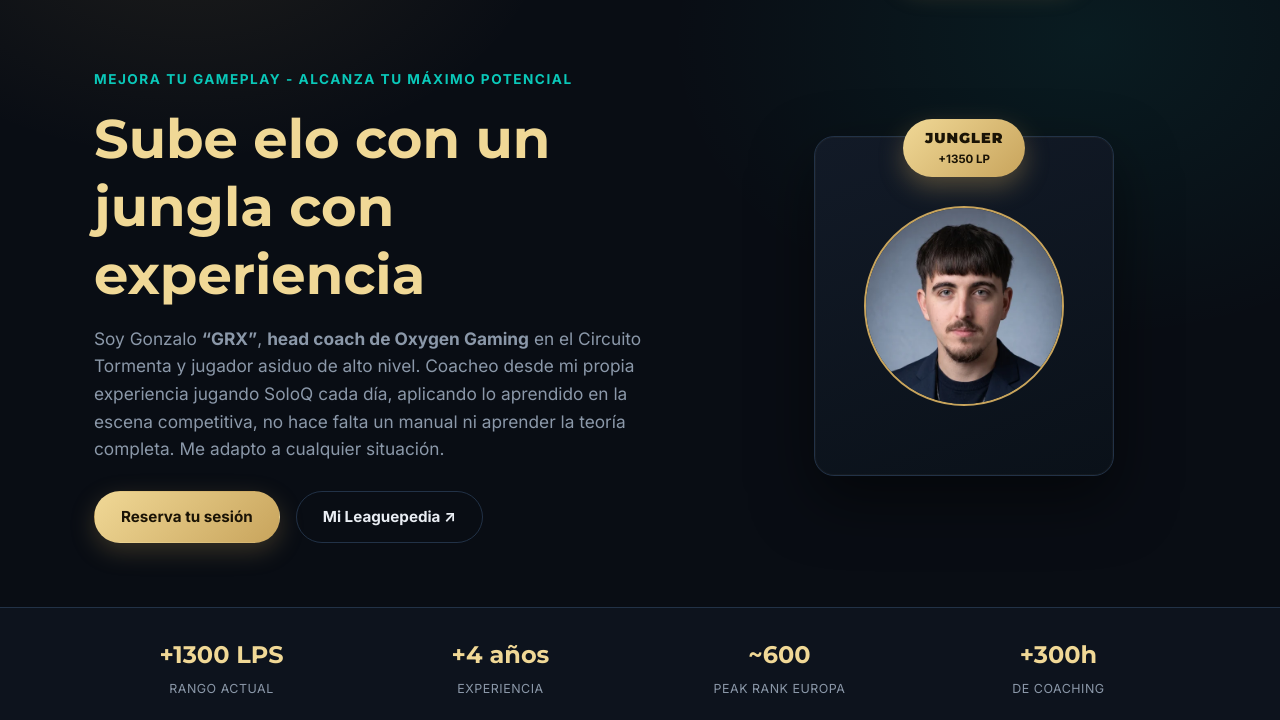
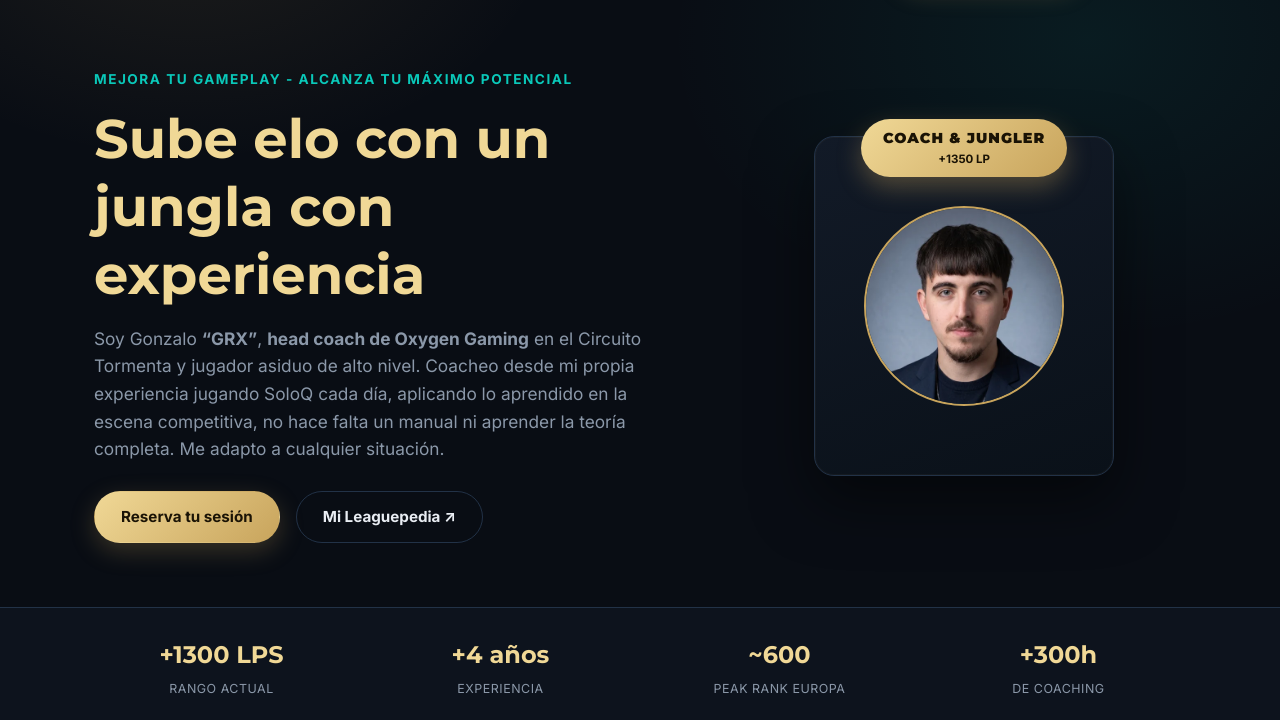
Before and after one commit to gzbl-dev/GRXCoaching, a plain HTML site: page index.html in a window 1280 px wide. Shown: the part 80-800 px from the top of the page. Drawn offline with Linux system fonts and the light colour scheme.

Commit message:
Show "Coach & Jungler" on the hero rank badge.
Co-Authored-By: Claude Opus 5.5 <noreply@anthropic.com>

```diff
--- a/css/style.css
+++ b/css/style.css
@@ -318,7 +318,7 @@ html[data-lang="en"]:not([data-i18n-ready]) body {
   border-radius: 999px;
   box-shadow: 0 10px 24px rgba(200,164,92,0.35);
 }
-.rank-tier { font-family: var(--font-display); font-weight: 900; font-size: 0.9rem; letter-spacing: 1px; }
+.rank-tier { font-family: var(--font-display); font-weight: 900; font-size: 0.9rem; letter-spacing: 1px; white-space: nowrap; }
 .rank-lp { font-size: 0.72rem; font-weight: 700; }
 
 .hero-card-avatar {
--- a/index.html
+++ b/index.html
@@ -164,7 +164,7 @@
 
       <div class="hero-card" aria-hidden="true">
         <div class="rank-badge">
-          <span class="rank-tier">JUNGLER</span>
+          <span class="rank-tier">COACH &amp; JUNGLER</span>
           <span class="rank-lp">+1350 LP</span>
         </div>
         <img class="hero-card-avatar" src="assets/hero-portrait.webp" width="480" height="480" alt="Gromix (GRX)" fetchpriority="high" decoding="async">
```
